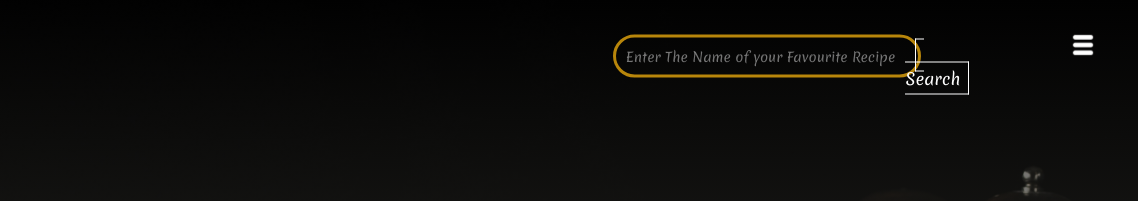
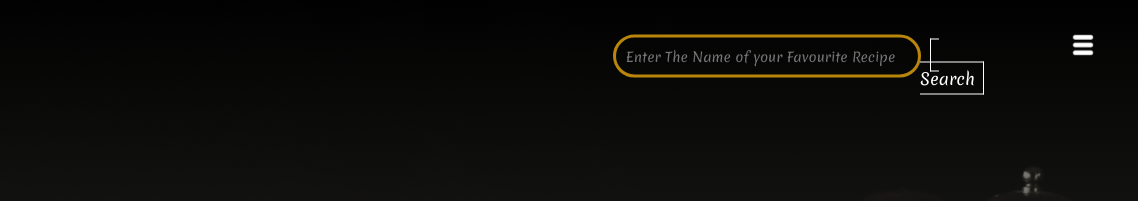
Before and after one commit to DastaanDZ/Recipe, a plain HTML site: page index.html in a window 1280 px wide. Shown: the top 201 px of the page, 142-1280 px from the left. Drawn offline with Linux system fonts and the light colour scheme; some packages are replaced by stand-ins of ours; a script that the page names is missing; a web font is replaced by a local one.

Commit message:
updated css

```diff
--- a/style.css
+++ b/style.css
@@ -492,7 +492,7 @@ input {
     z-index: 1;
     transition: color 0.5s;
     top: -299%;
-    left: 80%;
+    left: 99%;
 }
 
 .search_btn a span {
```
